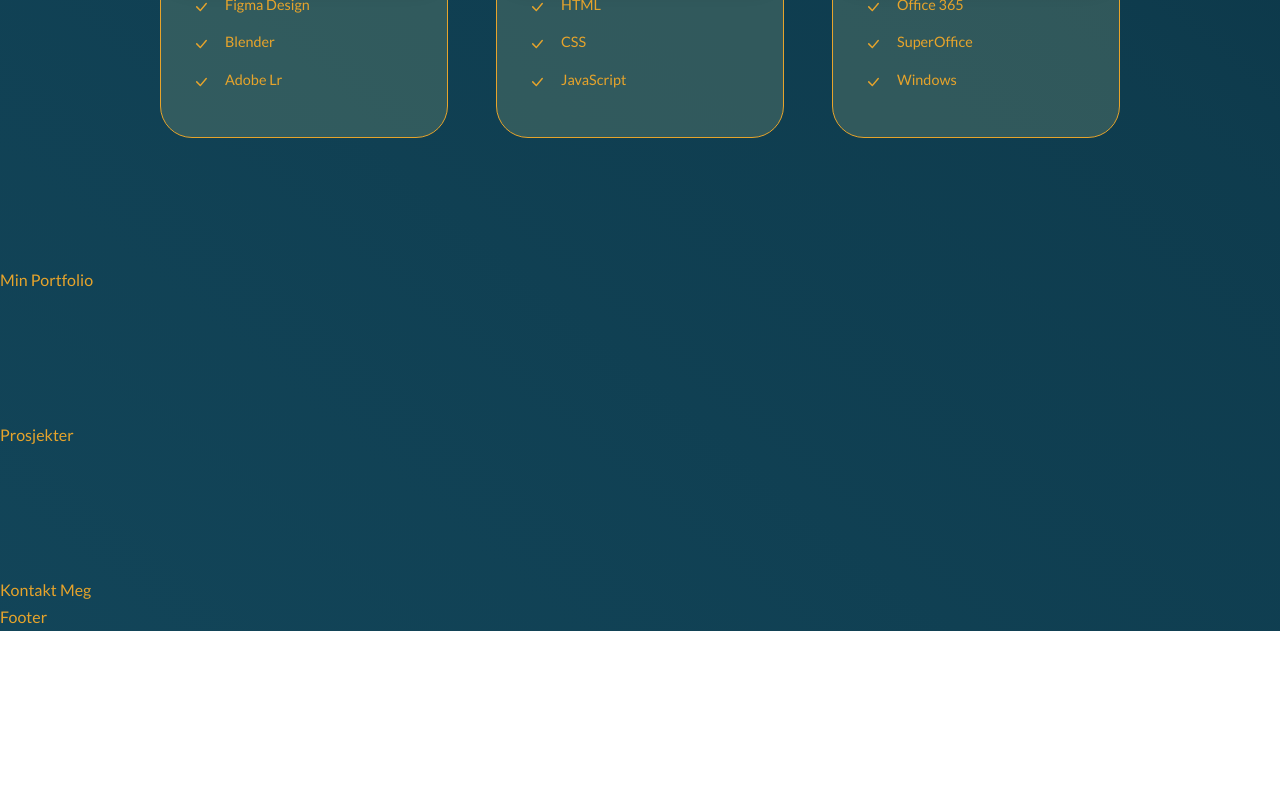
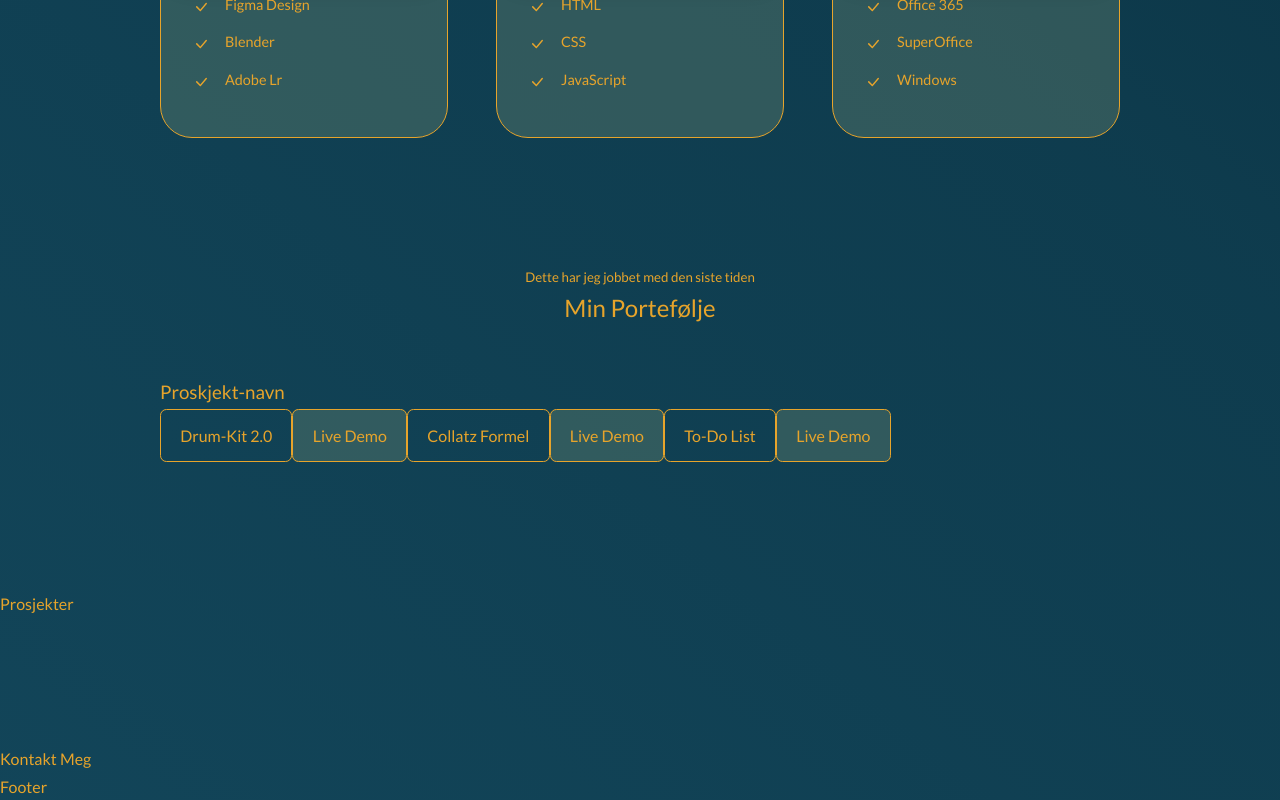
Before and after one commit to Andreastak86/react_portfolio, a React (Create React App) app: page / in a window 1280 px wide. Shown: the part 2368-3168 px from the top of the page. Before the commit the page ends 2999 px from the top, so only its background shows below. Built offline with nearby package versions, Linux system fonts and the light colour scheme.

Commit message:
still adding

```diff
--- a/src/components/portfolio/Portfolio.jsx
+++ b/src/components/portfolio/Portfolio.jsx
@@ -2,7 +2,58 @@ import React from "react";
 import "./portfolio.css";
 
 const Portfolio = () => {
-  return <section id='portfolio'>Min Portfolio</section>;
+  return (
+    <section id='portfolio'>
+      <h5>Dette har jeg jobbet med den siste tiden</h5>
+      <h2>Min Portefølje</h2>
+      <div className='container portfolio__container'>
+        <article className='portfolio__item'>
+          <div className='portfolio__item-image'>
+            <h3>Proskjekt-navn</h3>
+            <a
+              href='https://github.com/Andreastak86/Drum-kit.2.0'
+              className='btn'
+              alt='Drum-kit project'
+            >
+              Drum-Kit 2.0
+            </a>
+            <a
+              href='https://andreastak86.github.io/Drum-kit.2.0/'
+              className='btn btn-primary'
+            >
+              Live Demo
+            </a>
+            <a
+              href='https://github.com/Andreastak86/Collatz-Oppgave'
+              className='btn'
+              alt='Collatz-task'
+            >
+              Collatz Formel
+            </a>
+            <a
+              href='https://andreastak86.github.io/Collatz-Oppgave'
+              className='btn btn-primary'
+            >
+              Live Demo
+            </a>
+            <a
+              href='https://github.com/Andreastak86/To-Do-List-2808'
+              className='btn'
+              alt='To-do-List'
+            >
+              To-Do List
+            </a>
+            <a
+              href='https://andreastak86.github.io/To-Do-List-2808/'
+              className='btn btn-primary'
+            >
+              Live Demo
+            </a>
+          </div>
+        </article>
+      </div>
+    </section>
+  );
 };
 
 export default Portfolio;
```
